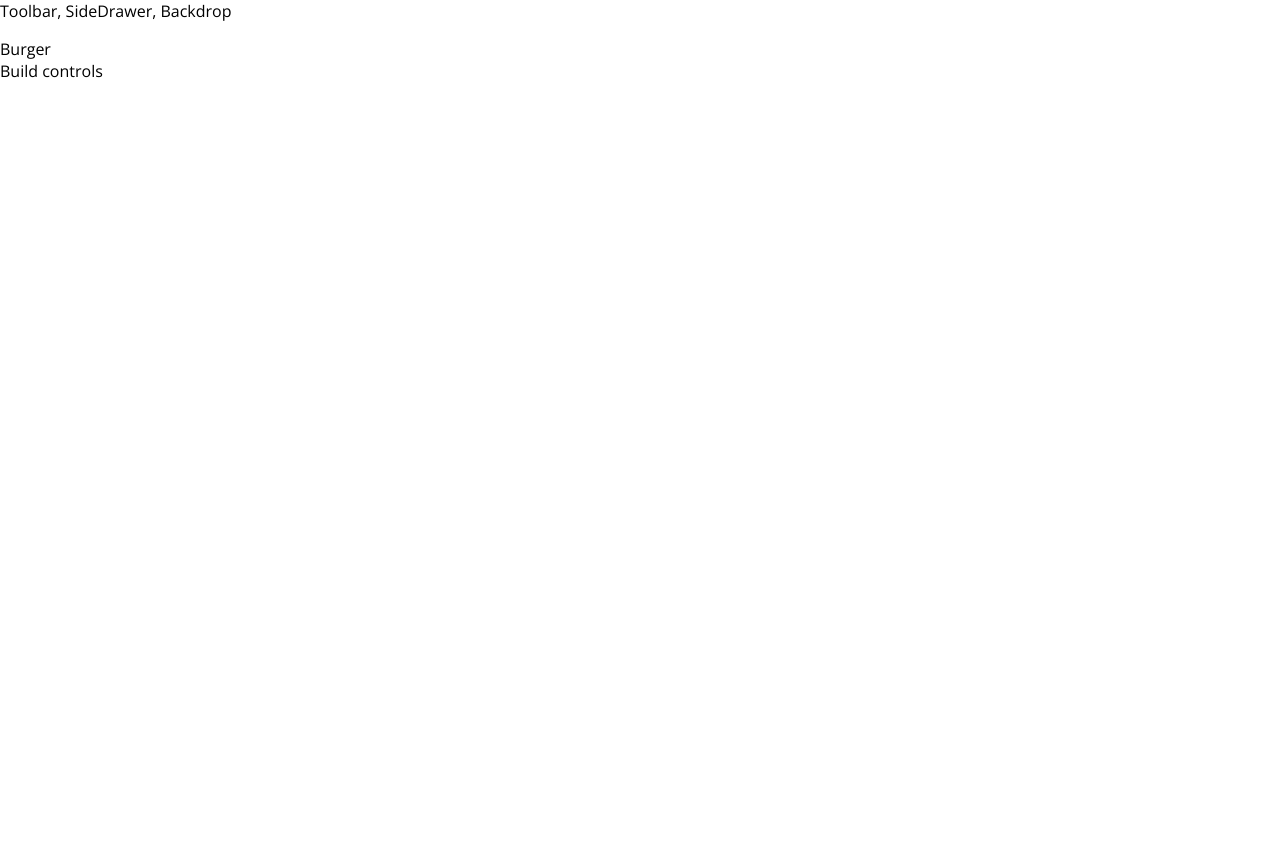
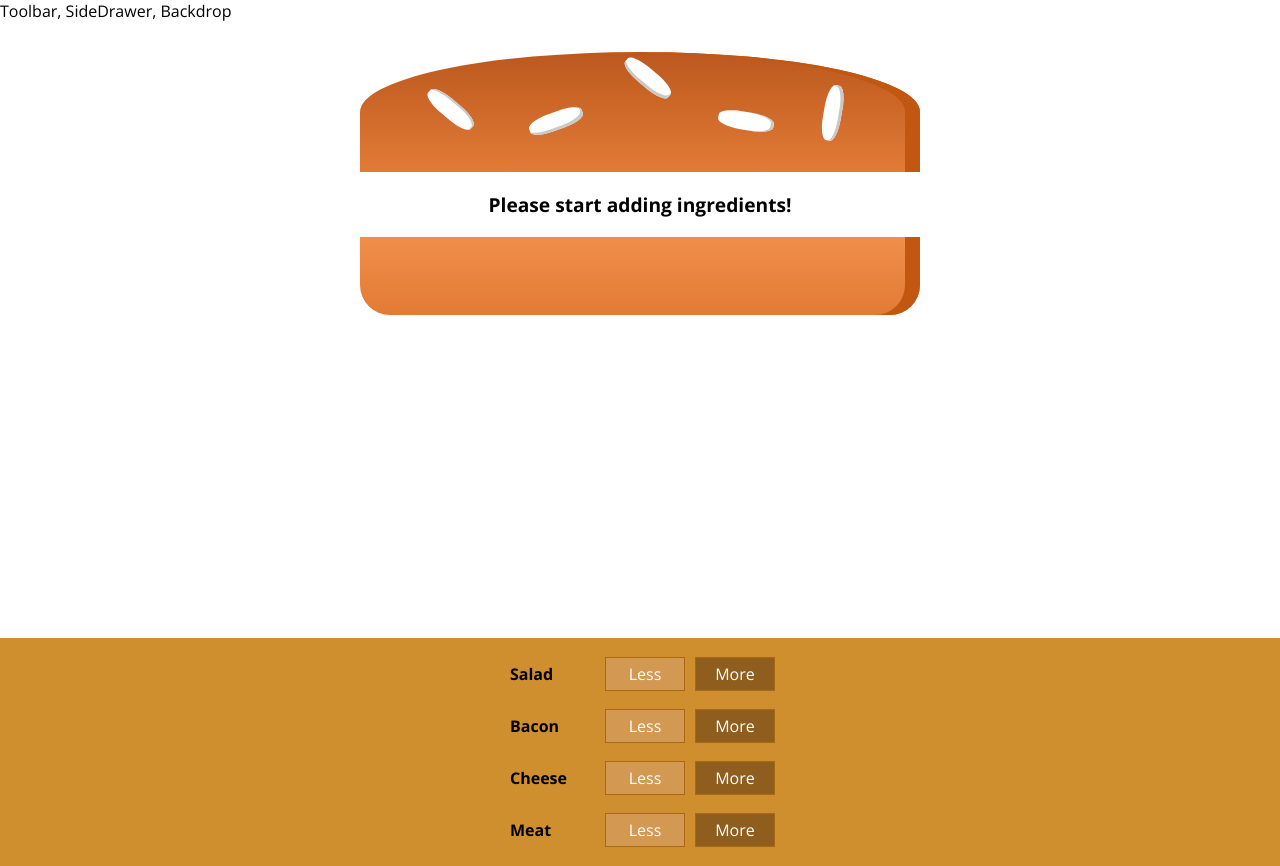
Before and after one commit to OriolBallesteros/React.JS-Burgers-restaurant, a React app: page / in a window 1280 px wide. Before the commit the page ends 800 px from the top, so only its background shows below. Built offline with nearby package versions, Linux system fonts and the light colour scheme.

Commit message:
BuildControl and its style added. Add-Ingredient also added

```diff
--- /dev/null
+++ b/src/components/Burger/BuildControls/BuildControl/BuildControl.css
@@ -0,0 +1,56 @@
+.BuildControl {
+    display: flex;
+    justify-content: space-between;
+    align-items: center;
+    margin: 5px 0;
+}
+
+.BuildControl button {
+    display: block;
+    font: inherit;
+    padding: 5px;
+    margin: 0 5px;
+    width: 80px;
+    border: 1px solid #AA6817;
+    cursor: pointer;
+    outline: none;
+}
+
+.BuildControl button:disabled {
+    background-color: #AC9980;
+    border: 1px solid #7E7365;
+    color: #ccc;
+    cursor: default;
+}
+
+.BuildControl button:hover:disabled {
+    background-color: #AC9980;
+    color: #ccc;
+    cursor: not-allowed;
+}
+
+.Label {
+    padding: 10px;
+    font-weight: bold;
+    width: 80px;
+}
+
+.BuildControl .Less {
+    background-color: #D39952;
+    color: white;
+}
+
+.BuildControl .More {
+    background-color: #8F5E1E;
+    color: white;
+}
+
+.BuildControl .Less:hover, .BuildControl .Less:active {
+    background-color: #DAA972;
+    color: white;
+}
+
+.BuildControl .More:hover,.BuildControl .More:active {
+    background-color: #99703F;
+    color: white;
+}
--- /dev/null
+++ b/src/components/Burger/BuildControls/BuildControl/BuildControl.js
@@ -0,0 +1,15 @@
+import React from 'react';
+import classes from './BuildControl.css'
+
+const buildControl = (props) => (
+    <div className={classes.BuildControl}>
+        <div className={classes.Label}>{props.label}</div>
+        <button className={classes.Less}>Less</button>
+        <button
+            className={classes.More}
+            onClick={props.added}>More</button>
+    </div>
+
+);
+
+export default buildControl;
--- /dev/null
+++ b/src/components/Burger/BuildControls/BuildControls.css
@@ -0,0 +1,10 @@
+.BuildControls{
+    width: 100%;
+    background-color: #CF8F2E;
+    display: flex;
+    flex-flow: column;
+    align-items: center;
+    box-shadow: 0 2px 1px #ccc;
+    margin: auto;
+    padding: 10px 0;
+}
--- /dev/null
+++ b/src/components/Burger/BuildControls/BuildControls.js
@@ -0,0 +1,24 @@
+import React from 'react';
+import classes from './BuildControls.css';
+import BuildControl from '../BuildControls/BuildControl/BuildControl';
+
+const controls = [
+    {label: 'Salad', type: 'salad'},
+    {label:'Bacon', type:'bacon'},
+    {label:'Cheese', type:'cheese'},
+    {label:'Meat', type:'meat'}
+];
+
+const buildControls = (props) => (
+    <div className={classes.BuildControls}>
+        {controls.map(ctrl => {
+           return <BuildControl
+                        key={ctrl.label}
+                        label={ctrl.label}
+                        added={() => props.ingredientAdded(ctrl.type)}/>
+        })}
+
+    </div>
+);
+
+export default buildControls;
--- /dev/null
+++ b/src/components/Burger/Burger.css
@@ -0,0 +1,31 @@
+.Burger{
+    width: 100%;
+    margin: auto;
+    height: 250px;
+    /* overflow: scroll; */
+    overflow: auto;
+    text-align: center;
+    font-weight: bold;
+    font-size: 1.2rem;
+}
+
+@media (min-width: 1000px) and (min-height: 400px){
+    .Burger{
+        width: 350px;
+        height: 300px;
+    }
+}
+
+@media (min-width: 500px) and (min-height: 401px){
+    .Burger{
+        width: 450px;
+        height: 400px;
+    }
+}
+
+@media (min-width: 1000px) and (min-height: 700px){
+    .Burger{
+        width: 700px;
+        height: 600px;
+    }
+}
--- a/src/components/Burger/Burger.js
+++ b/src/components/Burger/Burger.js
@@ -0,0 +1,41 @@
+import React from 'react';
+import classes from './Burger.css';
+import BurgerIngredient from './BurgerIngredient/BurgerIngredient';
+
+const burger = (props) => {
+
+    //With JS provided 'Object.keys' we then got an array with the keys of the object passed
+    let transformedIngredients = Object.keys(props.ingredients)
+        //a normal map = for each ingredient in the state.MediaKeySession...
+        .map(igKey => {
+            //as long as a only once named ingredient could be repeated several times
+            //we do build an array of whatever with as much elements as times the ingredient is repeated
+            return [...Array(props.ingredients[igKey])]
+                //And THEN, when we do know how many times is each ingredient,
+                //we do call the BurgerIngredient component (with an unique key, of course)
+                //and the essential 'type' definition
+                .map((_, i) => {
+                    return <BurgerIngredient key={igKey + i} type={igKey} />
+                });
+        })
+        //with reduce()
+        .reduce((givenArray, el) => {
+            return givenArray.concat(el)
+        }, []);
+
+    if(transformedIngredients.length === 0){
+        transformedIngredients = <p>Please start adding ingredients!</p>
+    }
+
+    return (
+        <div className={classes.Burger}>
+            <BurgerIngredient type="bread-top" />
+            {/* <BurgerIngredient type="cheese" />
+            <BurgerIngredient type="meat" /> */}
+            {transformedIngredients}
+            <BurgerIngredient type="bread-bottom" />
+        </div>
+    );
+};
+
+export default burger;
--- a/src/components/Burger/BurgerIngredient/BurgerIngredient.js
+++ b/src/components/Burger/BurgerIngredient/BurgerIngredient.js
@@ -1,5 +1,5 @@
 import React, { Component }from 'react';
-import classes from './burgerIngredient.css';
+import classes from './BurgerIngredient.css';
 import PropTypes from 'prop-types';
 
 class BurgerIngredient extends Component {
@@ -30,7 +30,7 @@
                 break;
 
             case('bacon'):
-                ingredient = <div className = {classes.bacon}></div>
+                ingredient = <div className = {classes.Bacon}></div>
                 break;
 
             case('salad'):
@@ -46,11 +46,11 @@
 
 }
 
-BurgerIngredient.PropTypes = {
+BurgerIngredient.propTypes = {
     type: PropTypes.string.isRequired
 }
 
-export default burgerIngredient;
+export default BurgerIngredient;
 
 //It started as a function-component, a stateless component.
 //As long as we need the prop-types we do transform it to a stateful component, with the necessary changes:
--- a/src/containers/BurgerBuilder/BurgerBuilder.js
+++ b/src/containers/BurgerBuilder/BurgerBuilder.js
@@ -1,13 +1,51 @@
 import React, { Component } from 'react';
-import Auxiliary from '../../hoc/Auxiliary'
+import Auxiliary from '../../hoc/Auxiliary';
+import Burger from '../../components/Burger/Burger';
+import BuildControls from '../../components/Burger/BuildControls/BuildControls';
+
+const INGREDIENT_PRICES = {
+    salad: 0.5,
+    cheese: 0.4,
+    meat: 1.3,
+    bacon: 0.7
+};
 
 class burgerBuilder extends Component {
+
+    state = {
+        ingredients: {
+            salad: 0,
+            bacon: 0,
+            cheese: 0,
+            meat: 0
+        },
+        totalPrice: 0
+    }
+
+    addIngredientHandler = (type) =>{
+        const oldCount = this.state.ingredients[type];
+        const updatedCount = oldCount + 1;
+        const updatedIngredients = {
+            ...this.state.ingredients
+        }
+        updatedIngredients[type] = updatedCount;
+
+        const priceAddition = INGREDIENT_PRICES[type];
+        const oldPrice = this.state.totalPrice;
+        const newPrice = oldPrice + priceAddition;
+
+        this.setState({
+            ingredients: updatedIngredients,
+            totalPrice: newPrice
+        });
+    }
 
     render(){
         return (
             <Auxiliary>
-                <div>Burger</div>
-                <div>Build controls</div>
+                <Burger ingredients={this.state.ingredients}/>
+                <BuildControls
+                    ingredientAdded={this.addIngredientHandler}/>
             </Auxiliary>
         );
     }
```
